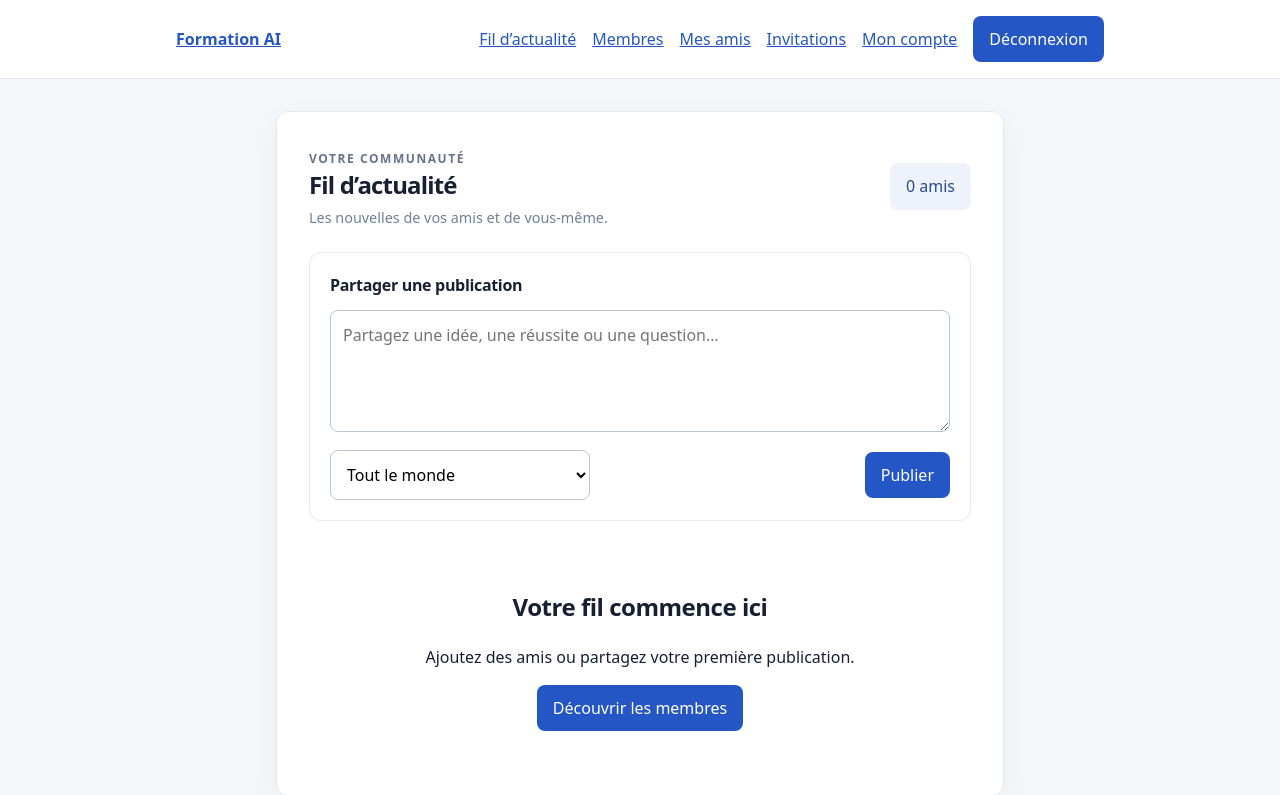
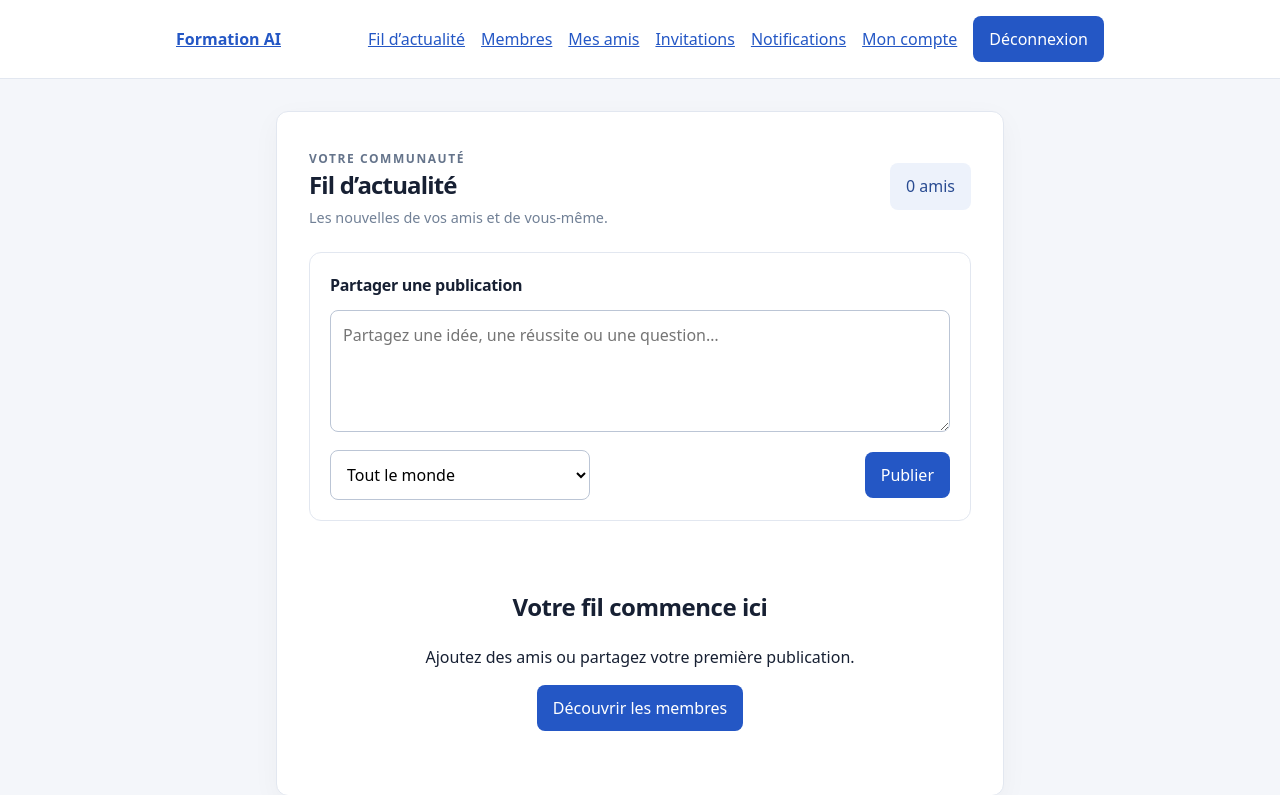
Before and after one commit to workcmtiayon-arch/django-llm-integration-lab, a Django app: page / in a window 1280 px wide. Shown: the top 795 px of the page. Run offline with Django 5.2, Linux system fonts and the light colour scheme; the visitor is signed in with stand-in values (Sample User, id 1); data comes from the database, SQL or seed files in the repository; data that the repository does not hold is empty.

Commit message:
feat: add social notifications navigation

```diff
--- a/accounts/templates/accounts/base.html
+++ b/accounts/templates/accounts/base.html
@@ -50,6 +50,7 @@
     .person { padding: .85rem 0; border-bottom: 1px solid #edf0f5; }
     .person:last-child { border-bottom: 0; }
     .badge { border-radius: 999px; background: #e6f5eb; color: #267342; font-size: .8rem; font-weight: 700; padding: .35rem .7rem; }
+    .notification-unread { background: #f5f8ff; padding-left: .75rem; border-radius: 8px; }
     .search { display: flex; gap: .6rem; margin: 1.25rem 0; }
     .search input { flex: 1; }
     .post { padding: 1.25rem; }
@@ -82,6 +83,7 @@
         <a href="{% url 'social:members' %}">Membres</a>
         <a href="{% url 'social:friends' %}">Mes amis</a>
         <a href="{% url 'social:requests' %}">Invitations{% if pending_request_count %} ({{ pending_request_count }}){% endif %}</a>
+        <a href="{% url 'social:notifications' %}">Notifications{% if unread_social_notification_count %} ({{ unread_social_notification_count }}){% endif %}</a>
         <a href="{% url 'accounts:profile' %}">Mon compte</a>
         <form method="post" action="{% url 'accounts:logout' %}">{% csrf_token %}<button type="submit">Déconnexion</button></form>
       {% else %}
--- a/config/settings.py
+++ b/config/settings.py
@@ -85,6 +85,7 @@ TEMPLATES = [
                 'django.template.context_processors.request',
                 'django.contrib.auth.context_processors.auth',
                 'django.contrib.messages.context_processors.messages',
+                'social.context_processors.social_navigation',
             ],
         },
     },
--- /dev/null
+++ b/social/context_processors.py
@@ -0,0 +1,15 @@
+from .models import FriendshipRequest, Notification
+from .utils.enums import FriendshipStatus
+
+
+def social_navigation(request):
+    if not request.user.is_authenticated:
+        return {}
+    return {
+        "pending_request_count": FriendshipRequest.objects.filter(
+            recipient=request.user, status=FriendshipStatus.PENDING
+        ).count(),
+        "unread_social_notification_count": Notification.objects.filter(
+            recipient=request.user, read_at__isnull=True
+        ).count(),
+    }
--- /dev/null
+++ b/social/templates/social/notifications.html
@@ -0,0 +1,6 @@
+{% extends "accounts/base.html" %}
+{% block title %}Notifications{% endblock %}
+{% block content %}
+<p class="eyebrow">ACTIVITÉ RÉCENTE</p><h1>Notifications</h1>
+<div class="people">{% for notification in notifications_list %}<article class="person{% if not notification.read_at %} notification-unread{% endif %}"><div class="person-info">{% if notification.kind == "friend_request" %}<a href="{% url 'social:profile' notification.actor.pk %}">{{ notification.actor.get_full_name|default:notification.actor.email }}</a> vous a envoyé une invitation.{% else %}<a href="{% url 'social:profile' notification.actor.pk %}">{{ notification.actor.get_full_name|default:notification.actor.email }}</a> a accepté votre invitation.{% endif %}<div class="muted">{{ notification.created_at|date:"d/m/Y à H:i" }}{% if not notification.read_at %} · Non lue{% endif %}</div></div>{% if notification.kind == "friend_request" and notification.friendship_request.status == "pending" %}<a class="button secondary" href="{% url 'social:requests' %}">Répondre</a>{% endif %}</article>{% empty %}<div class="empty"><h2>Tout est calme</h2><p>Vos nouvelles interactions apparaîtront ici.</p></div>{% endfor %}</div>
+{% endblock %}
--- a/social/urls.py
+++ b/social/urls.py
@@ -9,6 +9,7 @@ urlpatterns = [
     path("membres/", views.members, name="members"),
     path("amis/", views.friends, name="friends"),
     path("invitations/", views.requests, name="requests"),
+    path("notifications/", views.notifications, name="notifications"),
     path("profil/<int:user_id>/", views.public_profile, name="profile"),
     path("publications/creer/", views.create_post, name="create_post"),
     path("publications/<int:post_id>/supprimer/", views.delete_post, name="delete_post"),
--- a/social/views.py
+++ b/social/views.py
@@ -6,7 +6,6 @@ from django.http import Http404
 from django.core.paginator import Paginator
 from django.db.models import Prefetch
 from django.shortcuts import get_object_or_404, redirect, render
-from django.utils import timezone
 from django.utils.http import url_has_allowed_host_and_scheme
 from django.views.decorators.http import require_POST
 
@@ -90,10 +89,22 @@ def friends(request):
 def requests(request):
     incoming = FriendshipRequest.objects.filter(recipient=request.user, status=FriendshipStatus.PENDING).select_related("sender")
     outgoing = FriendshipRequest.objects.filter(sender=request.user, status=FriendshipStatus.PENDING).select_related("recipient")
-    Notification.objects.filter(recipient=request.user, read_at__isnull=True).update(read_at=timezone.now())
     return render(request, "social/requests.html", {
         "incoming": incoming, "outgoing": outgoing,
         "pending_request_count": incoming.count(),
+    })
+
+
+@login_required
+def notifications(request):
+    notifications_list = Notification.objects.filter(recipient=request.user).select_related(
+        "actor", "friendship_request"
+    )[:100]
+    return render(request, "social/notifications.html", {
+        "notifications_list": notifications_list,
+        "pending_request_count": FriendshipRequest.objects.filter(
+            recipient=request.user, status=FriendshipStatus.PENDING
+        ).count(),
     })
 
 
```
